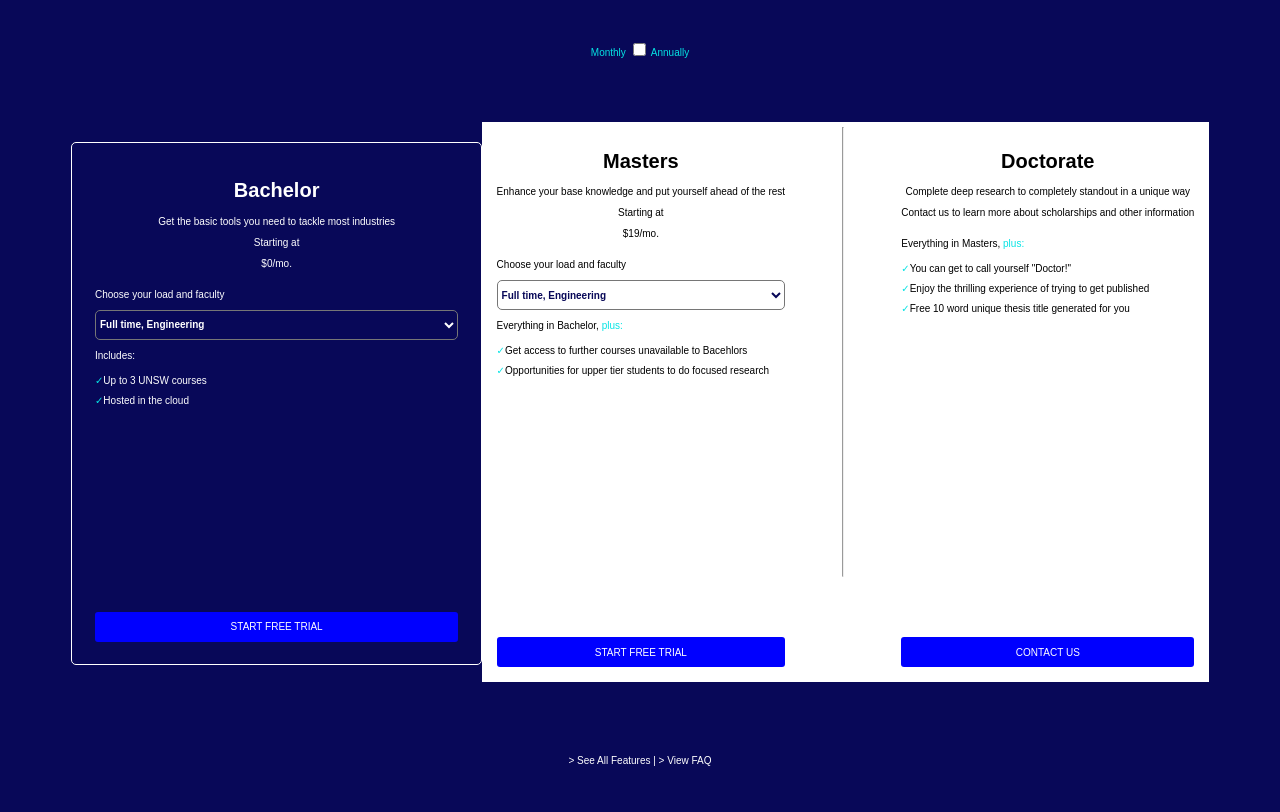
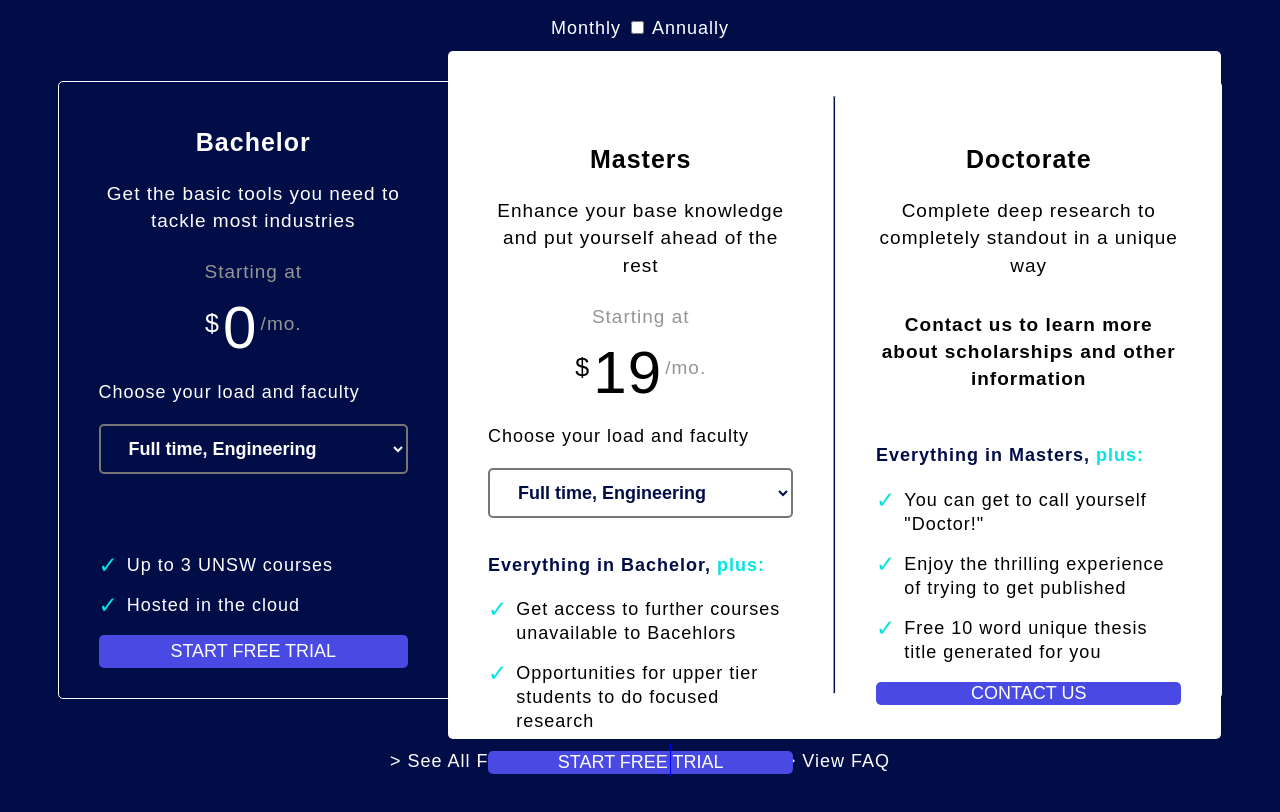
Before and after one commit to Serena71/COMP6080-ass1, a plain HTML site: page task3/index.html in a window 1280 px wide. Drawn offline with Linux system fonts and the light colour scheme.

Commit message:
attempting narrow version

```diff
--- a/task3/index.css
+++ b/task3/index.css
@@ -1,92 +1,126 @@
 body{
-    background-color: rgb(8, 8, 88);
+    /* width: 1614px;
+    height: 1234px; */
+    /* border: 3px solid white; */
+
+
+    background-color: rgb(0, 13, 71);
     color: white;
     height: 100vh;
-    /* font-family: 'Avant Garde Medium'; */
-    font-family: "Arial";
-    font-size: 10px;
+
+    font-family:sans-serif;
+    font-size: 18px;
+    letter-spacing: 1px;
+    line-height: 1.7rem;
+
     display: flex;
     flex-direction: column;
     justify-content: space-around;
     align-items: center;
 }
 
-
-.main-section{
-    height: 70%;
-    width: 90%;
-    display: flex;
-
+#top-section{
+    position: relative;
+    bottom: 0.5rem;
 }
 
-.bachelor{
-    border: 1px solid white;
-    flex: 1;
-    height: 85%;
-    position: relative;
-    top: 20px;
-
-}
-
-
-.higher-edu{
-    flex:2;
-    height: 100%;
-    display: flex;
-    justify-content: space-around;
-    background-color: white;
-    color: black;
-
-
-}
-
-.higher-edu select{
-    color: rgb(8, 8, 88);
-}
-
-.degree{
-    padding: 2%;
-    border-radius: 5px;
+.course{
+    padding: 30px 40px;
     display: flex;
     flex-direction: column;
     justify-content:space-between;
 
-
 }
 
-hr{
-   height: 80%;
+h1{
+    font-size: 25px;
+    margin-bottom: 1.5rem;
 }
+
+.price{
+    display: flex;
+    justify-content: center;
+    align-items: flex-start;
+}
+
+.grey-text{
+    color: #959595;
+}
+
+
+.dollar-sign{
+    font-size: 25px;
+}
+
+.number{
+    font-size:60px;
+    position:relative;
+    top: 0.3rem;
+    margin: 0 0.2rem;
+}
+
+#doctorate p:last-child{
+    font-weight: bold;
+}
+
 
 select{
     background-color: transparent;
     color: white;
-    font-size: 10px;
+    font-size: 18px;
     font-weight: bold;
+    padding:0 1.5rem;
     width:100%;
-    height: 30px;
+    height: 50px;
+    border-width: 2px;
     border-radius: 5px;
+    margin-bottom: 5%;
 }
 
-span{
+
+.plus{
     color: rgb(5, 228, 228);
 }
 
-li{
-    /* list-style:"\2713" ; */
+.list{
+    font-weight: bold;
+    color: rgb(0, 13, 71);
+}
+
+ul{
+    padding-left: 0px;
+    list-style-position: outside;
+}
+ul li{
     list-style-type: none;
-    line-height: 20px;
+    margin-bottom: 1rem;
+    line-height: 1.5rem;
+    display: flex;
 }
 
 li::before{
-    content: "\2713";
+    content: "\2713\0020\0020";
     color: rgb(5, 228, 228);
+    font-size: 23px;
+    display: inline-block;
+    margin-right: 0.5rem;
+}
 
-}
+
 
 .textbox1{
     text-align: center;
+    font-size: 19px;
 }
+
+.textbox1>p{
+    margin-bottom: 1.5rem;
+}
+
+#doctorate >.textbox1 > p{
+    margin-bottom: 2rem;
+}
+
 
 .textbox2{
     flex:2
@@ -94,12 +128,156 @@ li::before{
 
 
 
-button{
-    /* width: 100%; */
-    font-size: 10px;
-    height: 30px;
-    background-color: blue;
+.course>button{
+    width: 100%;
+    height: 50px;
+    background-color: #4949e4;
+    font-size: 18px;
     color: white;
     border-style: none;
-    border-radius: 3px;
+    border-radius: 5px;
 }
+
+.course>button:hover{
+    background-color: #3a3ab6;
+}
+
+
+#bottom-section{
+    width: 500px;
+    display: flex;
+    align-items: center;
+    justify-content: space-evenly;
+}
+
+#bottom-section >p{
+    width:fit-content;
+    text-align: center;
+}
+
+#bottom-section>hr{
+    background-color: blue;
+    width: 1px;
+    height: 50%;
+    border:none;
+
+}
+
+@media(min-width:1100px){
+
+    .tab{
+        display: none;
+    }
+
+    #main-section{
+        height: 77%;
+        width: 92%;
+
+        display: flex;
+        align-items: stretch;
+        border: 1px solid white;
+        border-radius: 5px;
+
+    }
+
+    #bachelor{
+        flex: 1;
+    }
+
+
+    #higher-edu{
+        flex:2.5;
+        height: 100%;
+        padding-top: 3rem;
+        padding-bottom: 1.5rem;
+        position: relative;
+        bottom: 5%;
+        border-radius: 5px;
+        display: flex;
+        justify-content: space-evenly;
+        background-color: white;
+        color: black;
+
+
+    }
+
+    #master{
+        flex: 1;
+    }
+    #doctorate{
+        flex: 1;
+    }
+
+    #higher-edu select{
+        color: rgb(0, 13, 71);
+    }
+
+
+    hr{
+        position: relative;
+        bottom: 2%;
+        width:0.6px;
+        background-color: rgb(0, 13, 71);
+    }
+
+
+}
+
+@media(max-width:1100px){
+
+
+    #main-section{
+        height: 80%;
+        width: 95%;
+        color: black;
+        display: flex;
+        flex-direction: column;
+        border: 1px solid white;
+        border-radius: 5px;
+        background-color: white;
+
+    }
+
+
+    hr{
+        display: none;
+    }
+
+    #higher-edu{
+        padding: 0;
+        position: inherit;
+        /* display: none; */
+    }
+
+    .tab{
+        display: flex;
+        width: 100%;
+    }
+
+    .tab button {
+        flex: 1;
+        background-color: rgb(0, 13, 71);
+        color: white;
+        letter-spacing: 1px;
+        border: 1px solid white;
+        outline: none;
+        padding: 1.5rem;
+        /* transition: 0.3s; */
+      }
+
+    .tab button.active {
+        background-color: inherit;
+        color: blue;
+      }
+
+    .course {
+        display: none;
+        flex-direction: column;
+
+    }
+    .textbox2{
+        flex: 5;
+    }
+
+
+}
--- a/task3/index.html
+++ b/task3/index.html
@@ -8,68 +8,92 @@
     <link rel="stylesheet" href="index.css">
 </head>
 <body>
-    <div class="top-section">
-        <span>Monthly <input type="checkbox"> Annually</span>
+
+    <div id="top-section">
+        Monthly
+        <input type="checkbox" id="switch">
+        <label for="switch"></label>
+        Annually
     </div>
 
-    <div class="main-section">
-        <div class="bachelor degree">
+    <div id="main-section">
+        <div class="tab">
+            <button class="tablinks" onclick="openCourse(event, 'bachelor')">BACHELOR</button>
+            <button class="tablinks" onclick="openCourse(event, 'master')">MASTERS</button>
+            <button class="tablinks" onclick="openCourse(event, 'doctorate')">Doctorate</button>
+        </div>
+
+
+        <div id="bachelor" class="course">
 
             <div class="textbox1">
                 <h1>Bachelor</h1>
                 <p>Get the basic tools you need to tackle most industries</p>
-                <p>Starting at</p>
-                <p>$0/mo.</p>
+                <p class="grey-text">Starting at</p>
+                <p class="price">
+                    <span class="dollar-sign">$ </span>
+                    <span class="number">0</span>
+                    <span class="grey-text">/mo.</span>
+                </p>
             </div>
 
 
             <div class="textbox2">
                 <p>Choose your load and faculty</p>
                 <select name="drop-down" id="drop-down-bachlor">
-                    <option value="ft-eng">Full time, Engineering</option>
+                    <option value="ft-eng" selected="selected">Full time, Engineering</option>
                     <option value="pt-eng">Part time, Engineering</option>
                     <option value="ft-sci">Full time, Science</option>
                     <option value="pt-sci">Part time, Science</option>
                 </select>
 
-                <p>Includes:</p>
+                <p class="list">Includes:</p>
+                <ul>
                     <li>Up to 3 UNSW courses</li>
                     <li>Hosted in the cloud</li>
+                </ul>
+            </div>
 
-            </div>
             <button>START FREE TRIAL</button>
 
         </div>
 
-        <div class="higher-edu">
-            <div class="master degree">
+        <div id="higher-edu">
+
+            <div id="master" class="course">
                 <div class="textbox1">
                     <h1>Masters</h1>
                     <p>Enhance your base knowledge and put yourself ahead of the rest</p>
-                    <p>Starting at</p>
-                    <p>$19/mo.</p>
+
+                    <p class="grey-text">Starting at</p>
+                    <p class="price">
+                        <span class="dollar-sign">$ </span>
+                        <span class="number">19</span>
+                        <span class="grey-text">/mo.</span>
+                    </p>
+
                 </div>
-
                 <div class="textbox2">
                     <p>Choose your load and faculty</p>
                     <select name="drop-down" id="drop-down-master">
-                        <option value="Full time, Engineering">Full time, Engineering</option>
+                        <option value="Full time, Engineering" selected="selected">Full time, Engineering</option>
                         <option value="pt-eng">Part time, Engineering</option>
                         <option value="ft-sci">Full time, Science</option>
                         <option value="pt-sci">Part time, Science</option>
                     </select>
 
-                    <p >Everything in Bachelor, <span>plus:</span></p>
-
+                    <p class="list">Everything in Bachelor, <span class="plus">plus:</span></p>
+                    <ul>
                         <li>Get access to further courses unavailable to Bacehlors</li>
                         <li>Opportunities for upper tier students to do focused research</li>
+                    </ul>
                 </div>
 
                 <button>START FREE TRIAL</button>
             </div>
             <hr>
 
-            <div class="doctorate degree ">
+            <div id="doctorate" class="course">
 
                 <div class="textbox1">
                     <h1>Doctorate</h1>
@@ -79,10 +103,13 @@
                 </div>
 
                 <div class="textbox2">
-                    <p>Everything in Masters, <span>plus:</span></p>
+                    <p class="list">Everything in Masters, <span class="plus">plus:</span></p>
+                    <ul>
                         <li>You can get to call yourself "Doctor!"</li>
                         <li>Enjoy the thrilling experience of trying to get published</li>
                         <li>Free 10 word unique thesis title generated for you</li>
+                    </ul>
+
                 </div>
 
                 <button>CONTACT US</button>
@@ -93,9 +120,35 @@
 
     </div>
 
-    <div class="bottom-section">
-        <p>> See All Features | > View FAQ</p>
+    <div id="bottom-section">
+        <p> > See All Features</p>
+        <hr>
+        <p>> View FAQ</p>
     </div>
 
 </body>
 </html>
+
+<script>
+    function openCourse(evt, Name) {
+
+        // Declare all variables
+        var i, tabcontent, tablinks;
+
+        // Get all elements with class="tabcontent" and hide them
+        tabcontent = document.getElementsByClassName("degree");
+        for (i = 0; i < tabcontent.length; i++) {
+            tabcontent[i].style.display = "none";
+        }
+
+        // Get all elements with class="tablinks" and remove the class "active"
+        tablinks = document.getElementsByClassName("tablinks");
+        for (i = 0; i < tablinks.length; i++) {
+            tablinks[i].className = tablinks[i].className.replace(" active", "");
+        }
+
+        // Show the current tab, and add an "active" class to the button that opened the tab
+        document.getElementById(Name).style.display = "block";
+        evt.currentTarget.className += " active";
+    }
+</script>
```
Also changed, not shown: 2 other files. Lines whose indentation alone changed are shown as unchanged.
